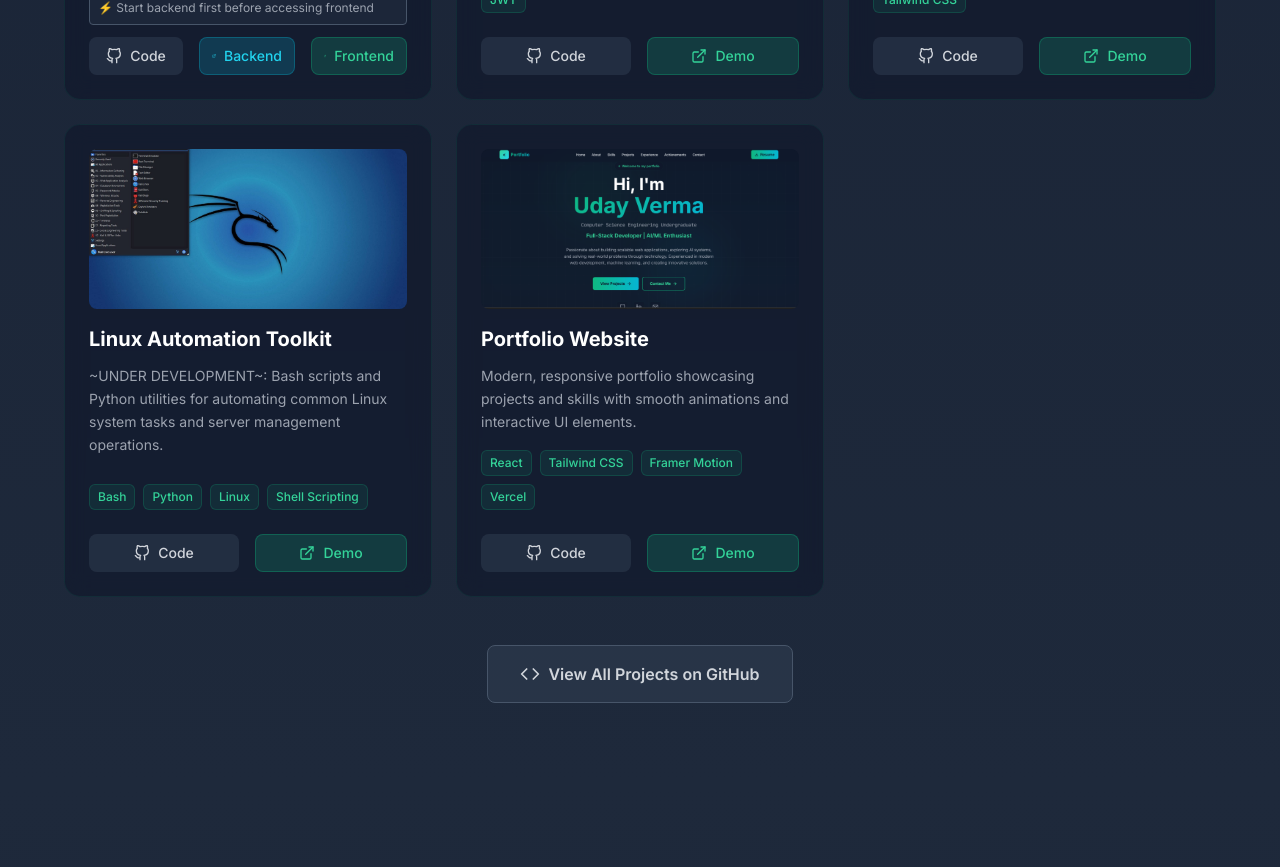
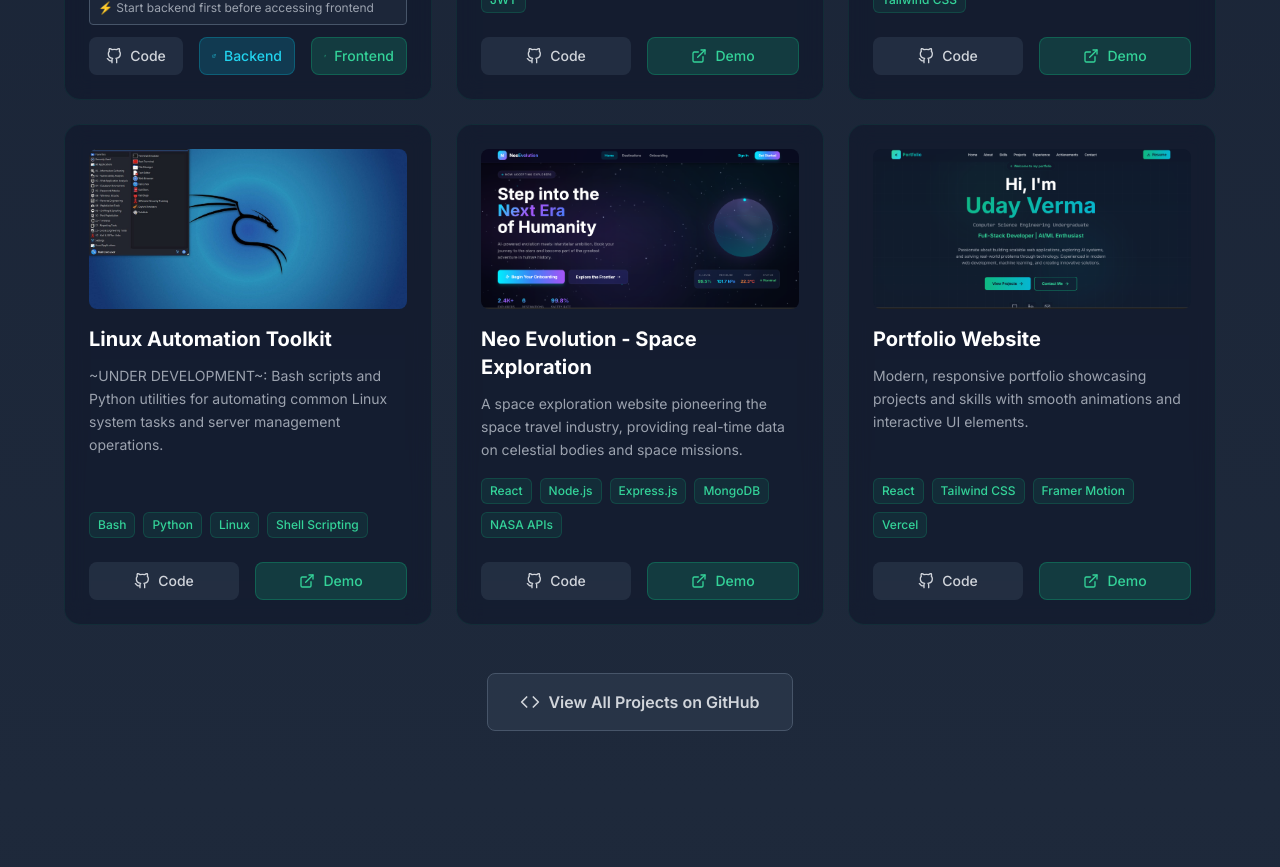
Before and after one commit to udayy11/uday_portfolio, a React (Create React App) app: page / in a window 1280 px wide. Shown: the part 3900-4767 px from the top of the page. Built offline with nearby package versions, Linux system fonts and the light colour scheme.

Commit message:
Added Neo Evo project

```diff
--- a/src/components/Projects.jsx
+++ b/src/components/Projects.jsx
@@ -53,19 +53,19 @@ const Projects = () => {
       live: 'https://github.com/udayy11/linux-auto',
       featured: false,
     },
-    // {
-    //   id: 5,
-    //   title: 'AI Resume Analyzer',
-    //   description:
-    //     'Intelligent resume parsing tool using NLP to extract information, score resumes, and provide improvement suggestions.',
-    //   technologies: ['Python', 'NLP', 'Machine Learning', 'React', 'FastAPI'],
-    //   image: '📄',
-    //   github: '#',
-    //   live: '#',
-    //   featured: true,
-    // },
     {
       id: 5,
+      title: 'Neo Evolution - Space Exploration',
+      description:
+        'A space exploration website pioneering the space travel industry, providing real-time data on celestial bodies and space missions.',
+      technologies: ['React', 'Node.js', 'Express.js', 'MongoDB', 'NASA APIs'],
+      image: '/neoEvo.png',
+      github: 'https://github.com/udayy11/neoEvoRena',
+      live: 'https://github.com/udayy11/neoEvoRena',
+      featured: false,
+    },
+    {
+      id: 6,
       title: 'Portfolio Website',
       description:
         'Modern, responsive portfolio showcasing projects and skills with smooth animations and interactive UI elements.',
```
Also changed, not shown: public/neoEvo.png (added), 1 other file (tests, documents, lock files or other folders).
